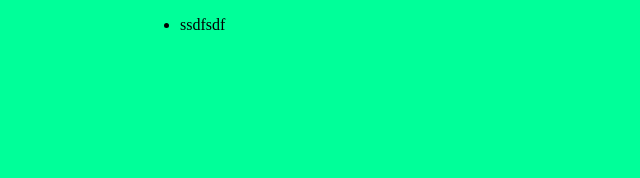
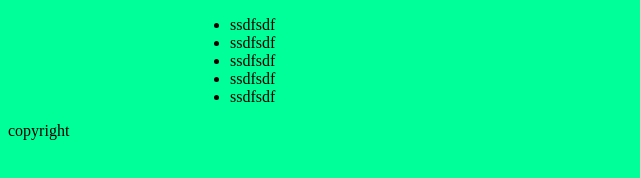
Before and after one commit to overflowhidden/helloWorld, a plain HTML site: page index.html in a window 1280 px wide. Shown: the whole page, without its empty margins (0-640 px from the left). Drawn offline with Linux system fonts and the light colour scheme.

Commit message:
files updated

```diff
--- a/css/main.css
+++ b/css/main.css
@@ -2,6 +2,6 @@ body {
   background: #0f9;
 }
 .main {
-  width: 1000px;
+  width: 900px;
   margin: auto;
 }
--- a/index.html
+++ b/index.html
@@ -12,8 +12,15 @@
             <div class="header">
                 <ul>
                     <li>ssdfsdf</li>
+                    <li>ssdfsdf</li>
+                    <li>ssdfsdf</li>
+                    <li>ssdfsdf</li>
+                    <li>ssdfsdf</li>
                 </ul>
             </div>
         </div>
+        <footer class="footer">
+            <span class="copy">copyright</span>
+        </footer>
     </body>
 </html>
```
